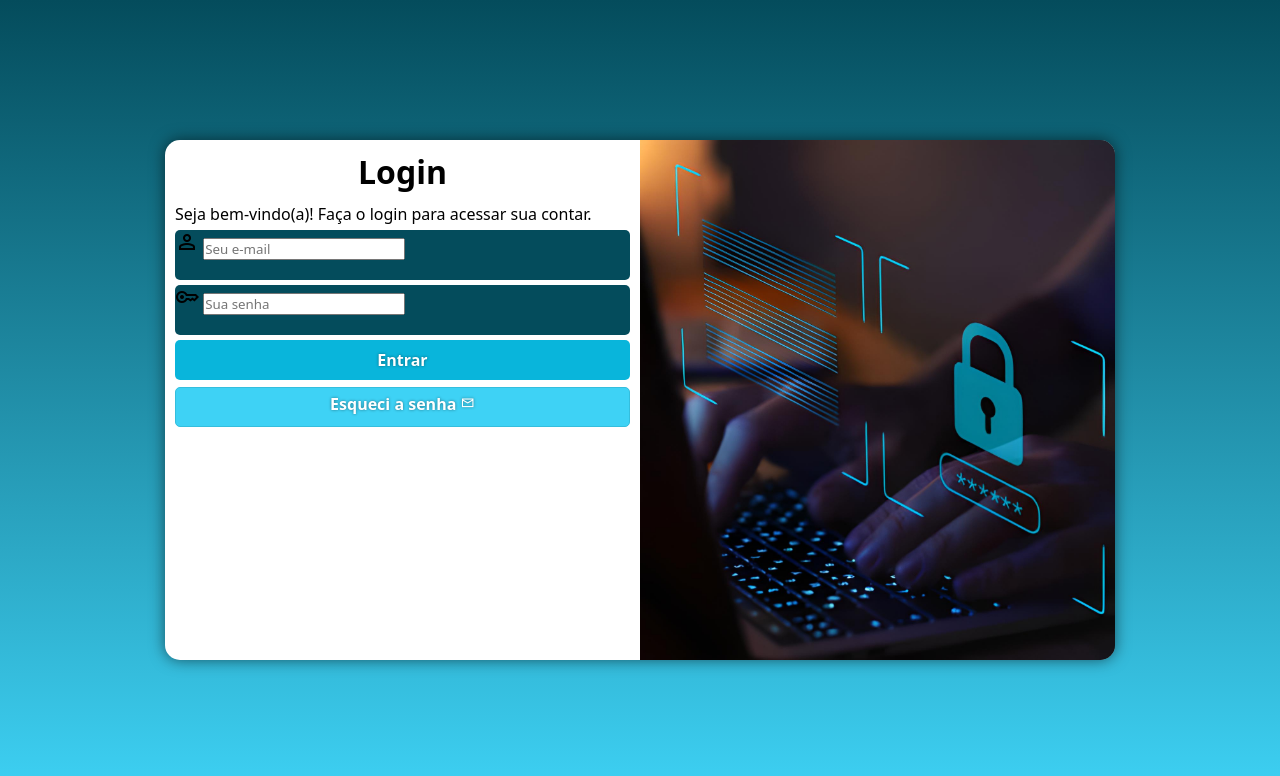
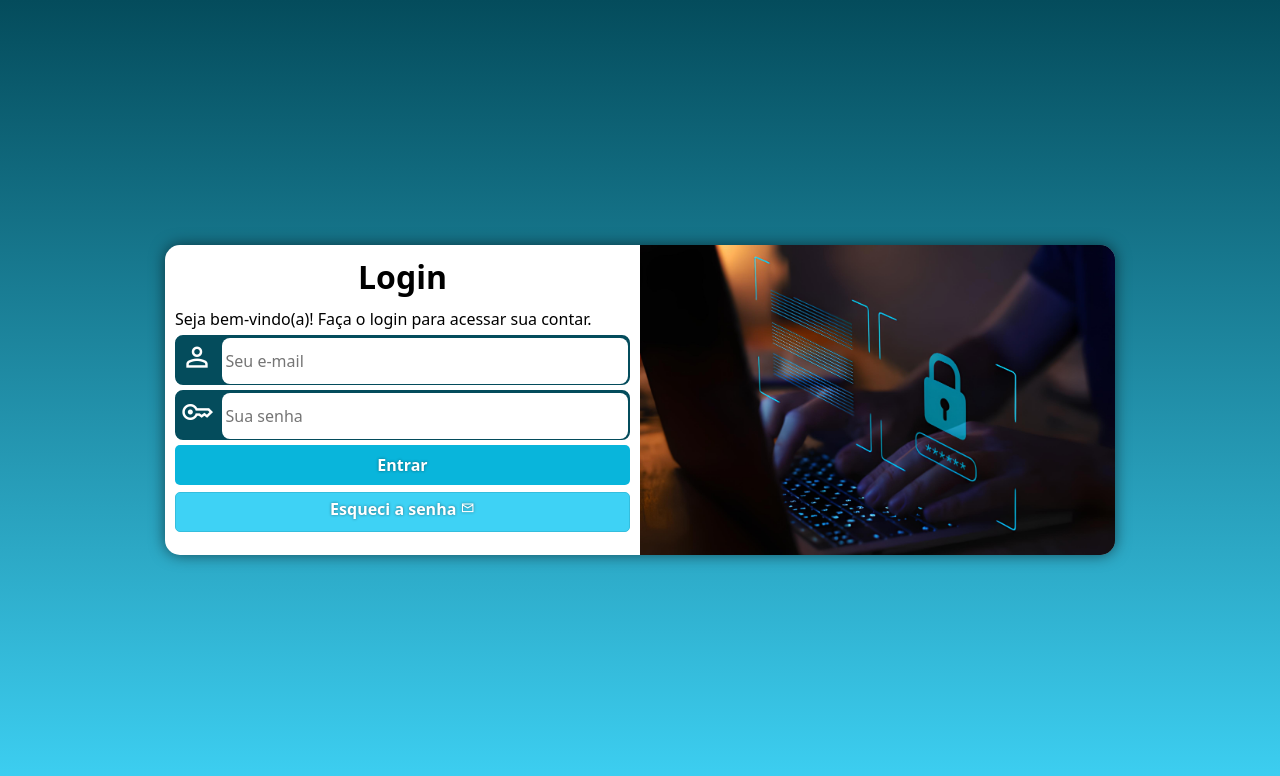
Before and after one commit to Alecio-F/Projeto-login, a plain HTML site: page index.html in a window 1280 px wide. Drawn offline with nearby package versions, Linux system fonts and the light colour scheme.

Commit message:
Projeto Tela de Login  completo

```diff
--- a/estilos/media-query.css
+++ b/estilos/media-query.css
@@ -7,6 +7,7 @@
 
     section#login {
         width: 80vw;
+        height: 310px;
     }
 
     div#imagem {
@@ -28,6 +29,7 @@
 
     section#login {
         width: 950px;
+        height: 310px;
     }
 
     div#imagem {
--- a/estilos/style.css
+++ b/estilos/style.css
@@ -23,15 +23,15 @@ section#login {
     position: absolute;
     top: 50%;
     left: 50%;
-    transform: translate(-50%, -50%);
 
     background-color: white;
     border-radius: 15px;
-    width: 270px;
-    height: 520px;
+    width: 280px;
+    height: 510px;
     overflow: hidden;
     box-shadow: 0px 0px 15px rgba(0, 0, 0, 0.548);
 
+    transform: translate(-50%, -50%);
     transition: width .3s, heigth .3s;
     transition-timing-function: ease;
 }
@@ -59,10 +59,28 @@ div.campo label {
     display: none;
 }
 
+div.campo span {
+    color: white;
+    font-size: 2em;
+    width: 40.4px;
+    padding: 4px;
+}
+
+div.campo input {
+    font-size: 1em;
+    width: calc(100% - 44.76px);
+    height: 100%;
+    border: 0px;
+    border-radius: 8px;
+    padding: 4px;
+    transform: translateY(-6px);
+}
+
 div.campo {
     background-color: #044C5C;
     height: 50px;
-    border-radius: 5px;
+    border: 2px solid #044C5C;
+    border-radius: 8px;
     margin: 5px 0px;
 }
 
```
